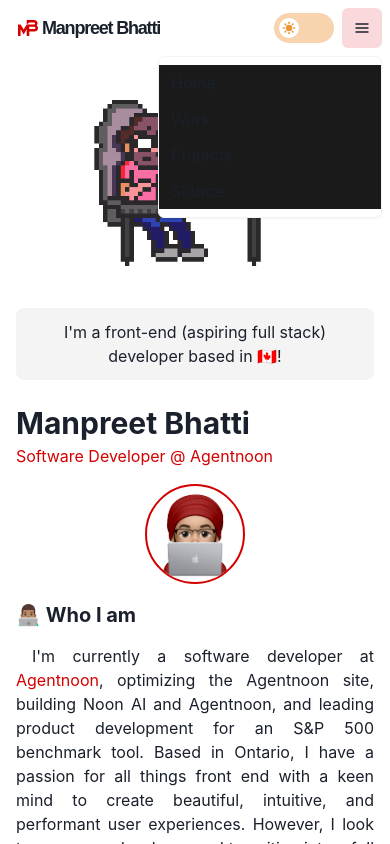
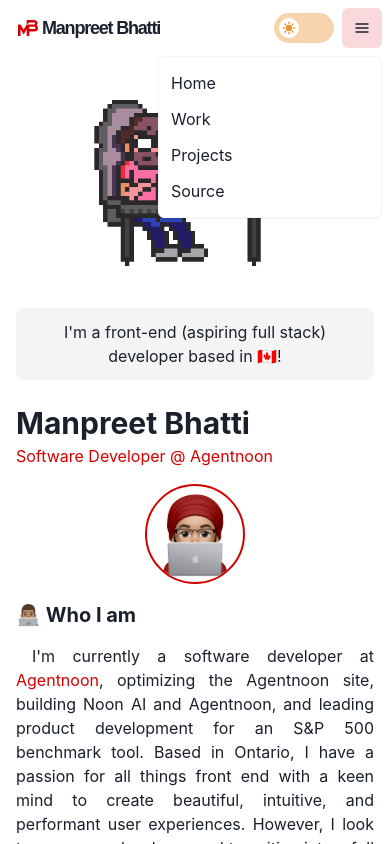
Before and after one commit to Manpreet-Bhatti/my-site-2, a Next.js app: page / in a window 390 px wide. Both pictures are taken after a click on the button "Options". Shown: the top 844 px of the page. Built offline with nearby package versions, Linux system fonts and the light colour scheme.

Commit message:
Fix background colour bug in hamburger menu

```diff
--- a/components/navbar.js
+++ b/components/navbar.js
@@ -1,4 +1,4 @@
-import { forwardRef } from "react"
+import { forwardRef } from "react";
 import Logo from "./logo";
 import Link from "next/link";
 import {
@@ -52,8 +52,20 @@ const menuItems = [
 ];
 
 const MenuLink = forwardRef((props, ref) => (
-  <L ref={ref} as={Link} {...props} />
-))
+  <L
+    ref={ref}
+    as={Link}
+    {...props}
+    background={useColorModeValue("#ffffff", "#1a1a1a")}
+    _hover={{
+      bg: useColorModeValue(
+        theme.colors.hoverLightRedButton,
+        theme.colors.hoverDarkRedButton
+      ),
+      textDecoration: "none",
+    }}
+  />
+));
 
 const Navbar = (props) => {
   const { path } = props;
@@ -139,15 +151,6 @@ const Navbar = (props) => {
                       key={i}
                       as={MenuLink}
                       href={item.href}
-                      background={"#1a1a1a"}
-                      _hover={{
-                        // eslint-disable-next-line react-hooks/rules-of-hooks
-                        bg: useColorModeValue(
-                          theme.colors.hoverLightRedButton,
-                          theme.colors.hoverDarkRedButton
-                        ),
-                        textDecoration: "none",
-                      }}
                       isExternal={item.name === "Source"}
                     >
                       {item.name}
```
